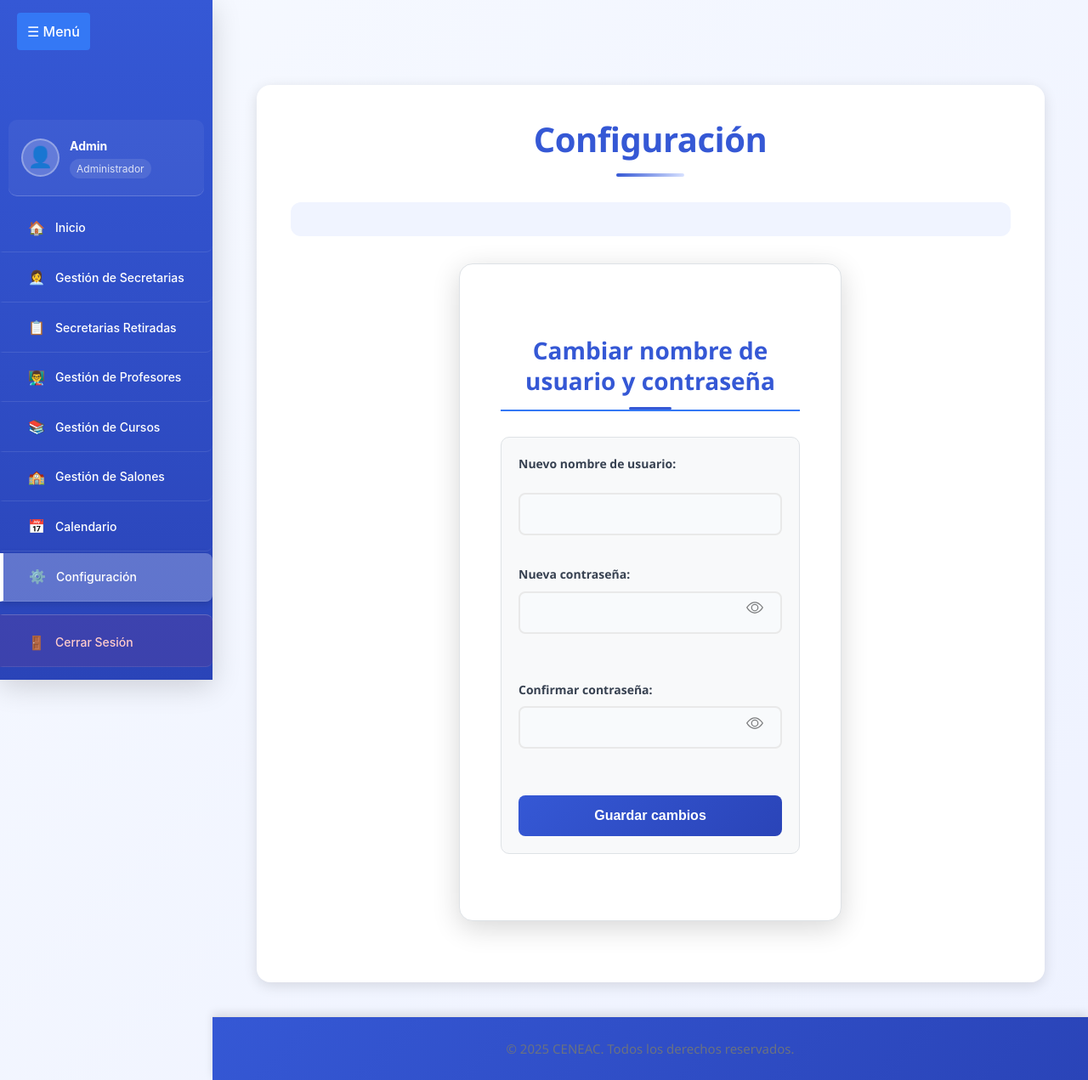
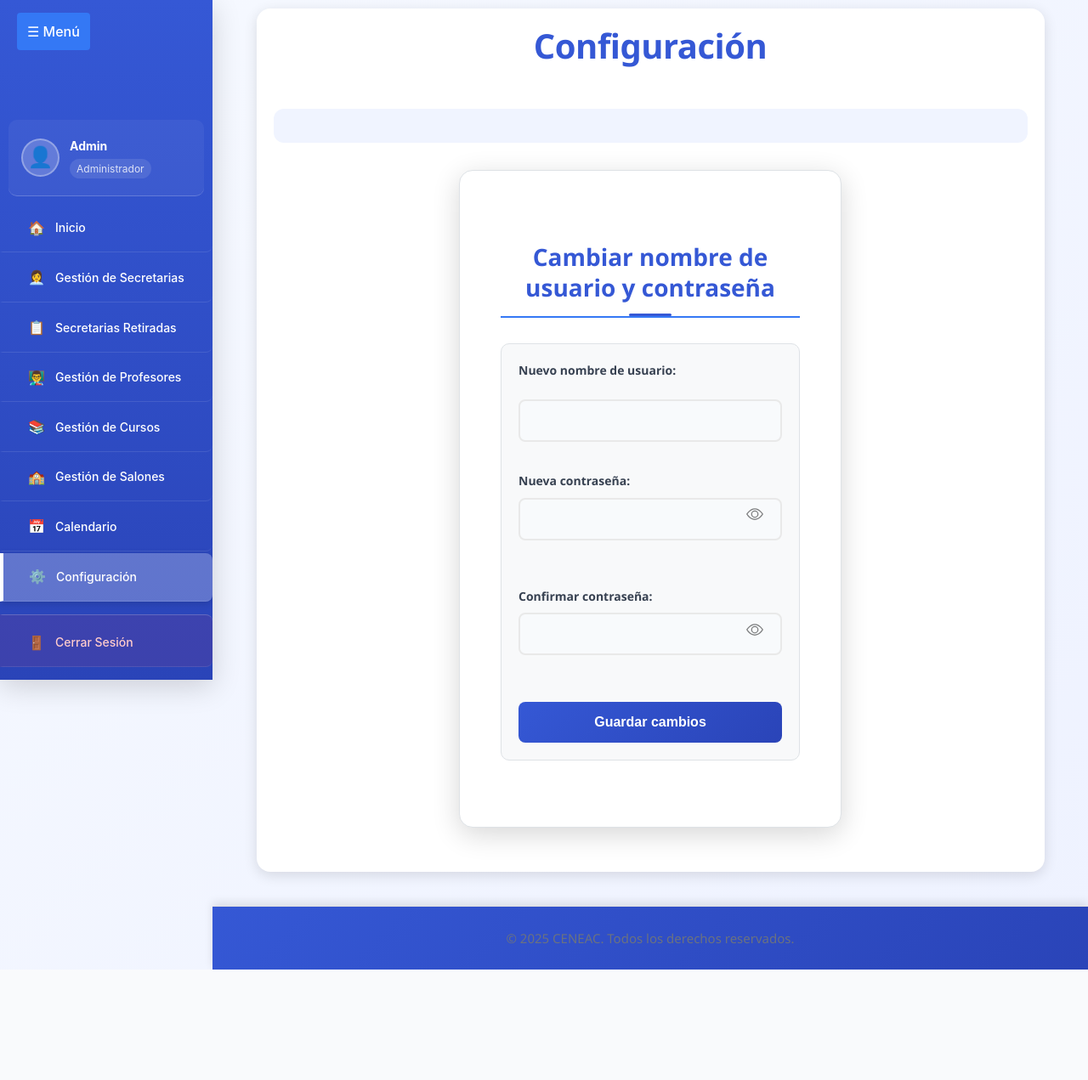
Before and after one commit to bestrolla/ceneac, a PHP site: page /ceneac/admin/configuracion/vista/configuracion.php in a window 1280 px wide. Shown: the whole page at 85% size. After the commit the page ends 1141 px from the top, so only its background shows below. Run offline with PHP 8.4, Linux system fonts and the light colour scheme.

Commit message:
stilos de la pagina de configuracion

```diff
--- a/admin/configuracion/vista/styles.css
+++ b/admin/configuracion/vista/styles.css
@@ -156,8 +156,8 @@ body {
 /* Contenido principal mejorado */
 .main-content {
   flex: 1;
-  padding: 40px;
-  margin: 100px auto 40px;
+  padding: 20px;
+  margin: 10px auto 40px;
   max-width: 1200px;
   width: 90%;
   background: var(--blanco);
@@ -192,9 +192,9 @@ body {
   content: '';
   position: absolute;
   bottom: 0;
-  left: 50%;
+  /* left: 50%; */
   transform: translateX(-50%);
-  width: 80px;
+  width: 0px;
   height: 4px;
   background: linear-gradient(90deg, var(--azul), var(--azul-claro));
   border-radius: 2px;
```
